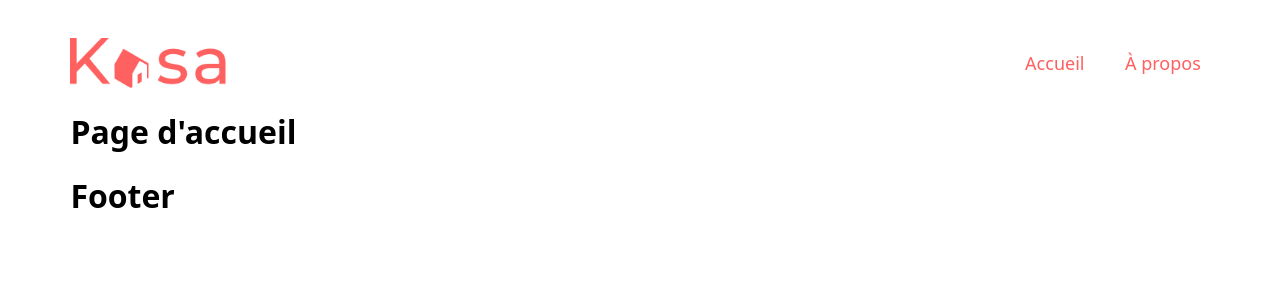
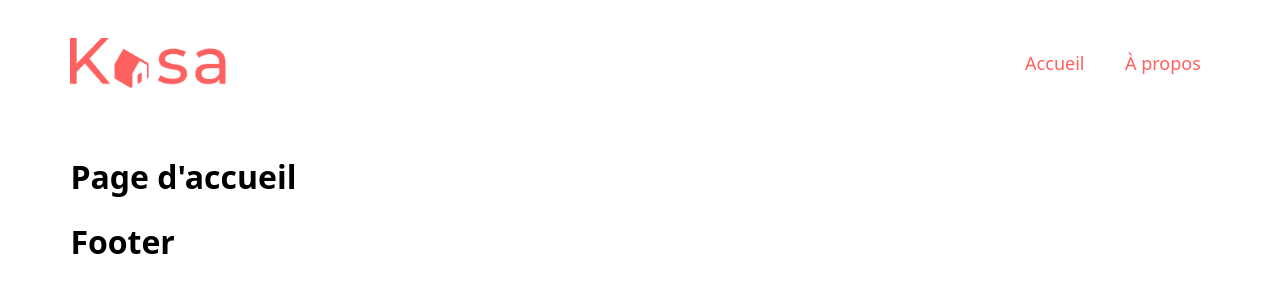
Before and after one commit to AeRyZe/kasa, a React (Create React App) app: page / in a window 1280 px wide. Shown: the top 300 px of the page. Built offline with nearby package versions, Linux system fonts and the light colour scheme; a web font is replaced by a local one.

Commit message:
fix(header): header fix

```diff
--- a/src/Components/Header/Header.css
+++ b/src/Components/Header/Header.css
@@ -10,6 +10,7 @@ header {
     display: flex;
     justify-content: space-between;
     align-items: center;
+    padding-bottom: 4%;
 }
 
 img {
--- a/src/Components/Header/Header.jsx
+++ b/src/Components/Header/Header.jsx
@@ -1,11 +1,11 @@
 import { Link } from "react-router-dom"
-import Logo from '../../Assets/logo.png'
+import logo from '../../Assets/logo.png'
 import './Header.css'
 
 function Header() {
     return (
         <header>
-            <img src={Logo} alt="Logo de Kasa" />
+            <img src={logo} alt="Logo de Kasa" />
             <nav>
                 <Link to="/">Accueil</Link>
                 <Link to="/a-propos">À propos</Link>
```
